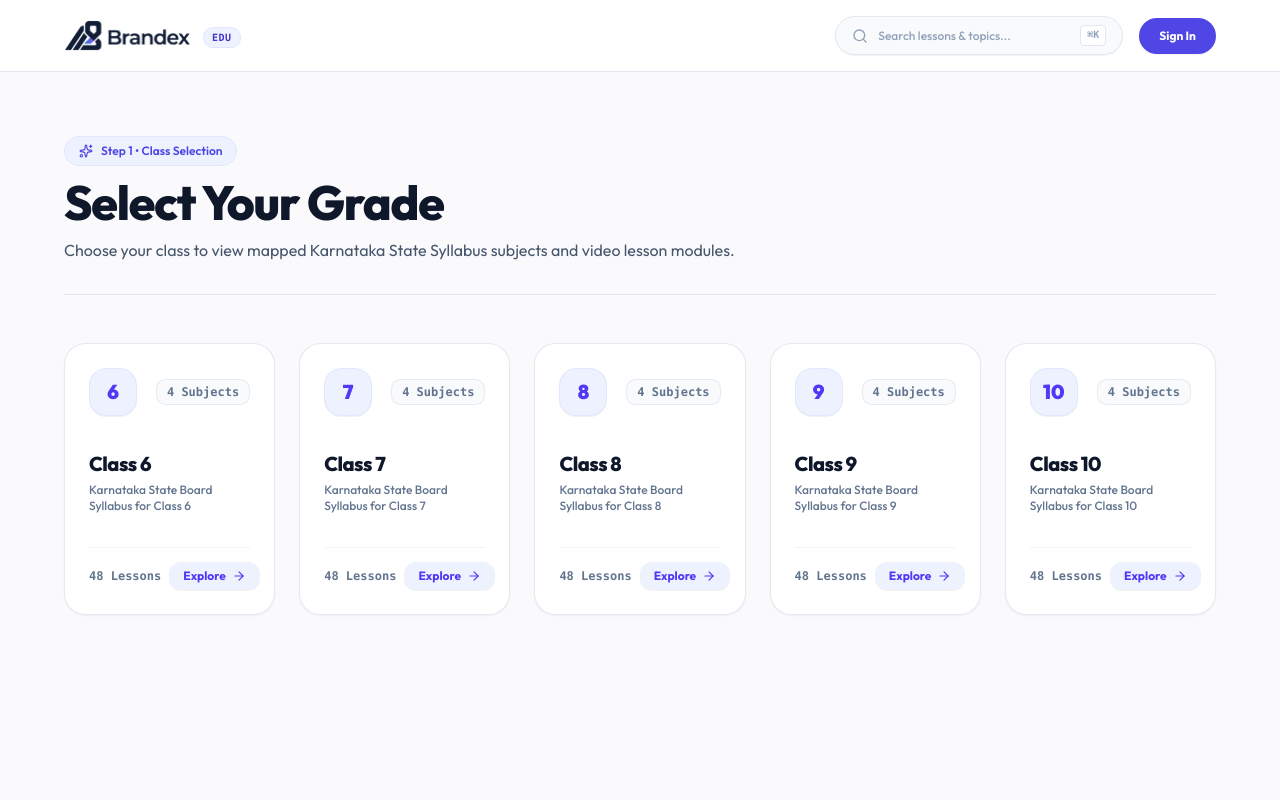
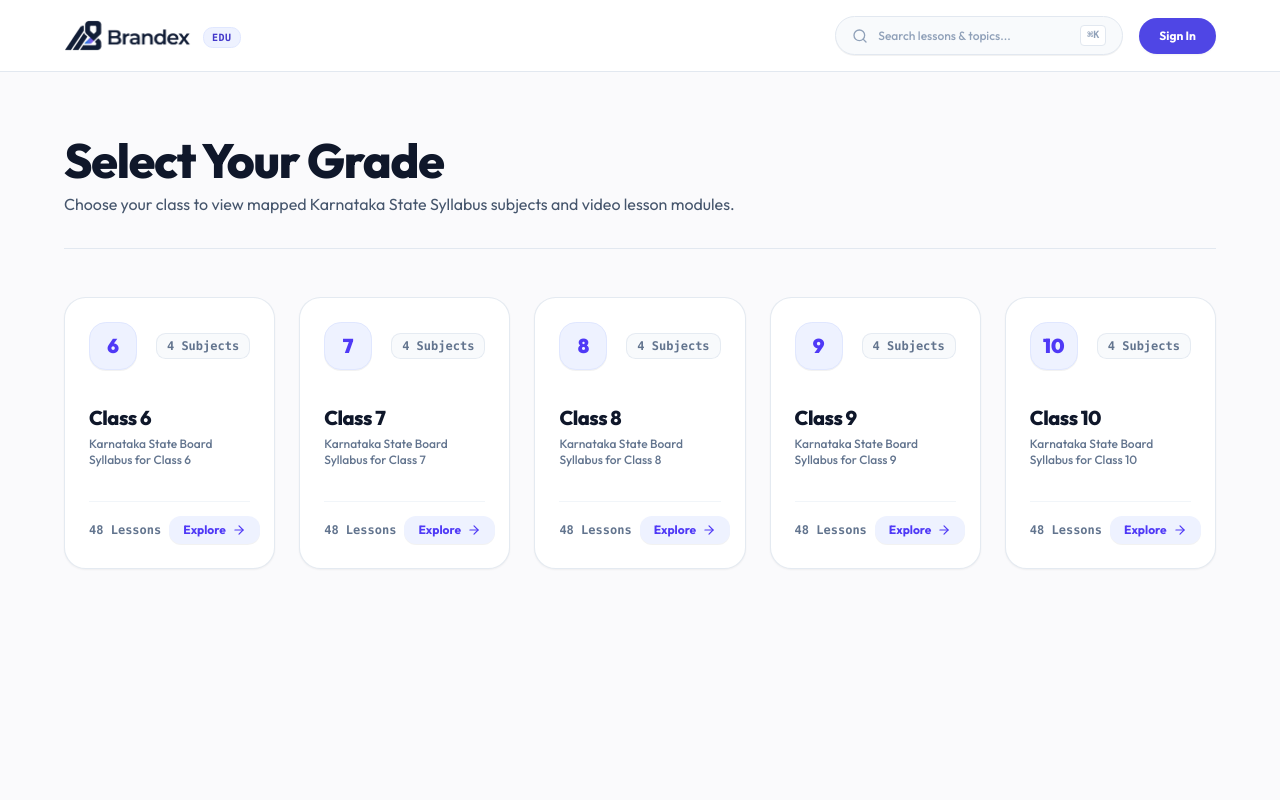
Before and after one commit to PavanKumar-HQ/Brandex-Education, a Next.js app: page /explore in a window 1280 px wide. Shown: the top 800 px of the page. Built offline with nearby package versions, Linux system fonts and the light colour scheme.

Commit message:
fix: remove step symbol badges and configure official Brandex favicon in App Router

```diff
--- a/src/app/explore/[classId]/[subjectSlug]/page.tsx
+++ b/src/app/explore/[classId]/[subjectSlug]/page.tsx
@@ -49,10 +49,6 @@ export default async function SubjectChaptersPage({
 
           <div className="flex flex-col sm:flex-row sm:items-center justify-between gap-4 pt-2">
             <div>
-              <div className="inline-flex items-center gap-2 px-3 py-1 rounded-full bg-indigo-50 border border-indigo-100 text-[#4F46E5] text-xs font-semibold mb-2">
-                <Sparkles className="w-3.5 h-3.5" />
-                <span>Step 3 • Syllabus Chapters &amp; Lessons</span>
-              </div>
               <h1 className="text-4xl sm:text-5xl font-extrabold text-[#0F172A] tracking-tight flex items-center gap-3">
                 <span>{currentSubject.name}</span>
                 <span className="text-sm font-mono font-bold text-[#4F46E5] bg-indigo-50 px-3 py-1 rounded-md border border-indigo-100">
--- a/src/app/explore/[classId]/page.tsx
+++ b/src/app/explore/[classId]/page.tsx
@@ -89,10 +89,6 @@ export default async function ClassSubjectPage({
 
           <div className="flex flex-col sm:flex-row sm:items-center justify-between gap-4 pt-2">
             <div>
-              <div className="inline-flex items-center gap-2 px-3 py-1 rounded-full bg-indigo-50 border border-indigo-100 text-[#4F46E5] text-xs font-semibold mb-2">
-                <Sparkles className="w-3.5 h-3.5" />
-                <span>Step 2 • Subject Selection</span>
-              </div>
               <h1 className="text-4xl sm:text-5xl font-extrabold text-[#0F172A] tracking-tight">
                 {currentClass.name}
               </h1>
--- a/src/app/explore/page.tsx
+++ b/src/app/explore/page.tsx
@@ -8,11 +8,7 @@ export default function ExplorePage() {
       <div className="w-full px-6 sm:px-10 lg:px-16 max-w-[1600px] mx-auto space-y-12">
 
         {/* Header */}
-        <div className="border-b border-[#E2E8F0] pb-8 space-y-3">
-          <div className="inline-flex items-center gap-2 px-3.5 py-1.5 rounded-full bg-indigo-50 border border-indigo-100 text-[#4F46E5] text-xs font-semibold">
-            <Sparkles className="w-3.5 h-3.5" />
-            <span>Step 1 • Class Selection</span>
-          </div>
+        <div className="border-b border-[#E2E8F0] pb-8 space-y-2">
           <h1 className="text-4xl sm:text-5xl font-extrabold text-[#0F172A] tracking-tight">
             Select Your Grade
           </h1>
--- a/src/app/layout.tsx
+++ b/src/app/layout.tsx
@@ -22,8 +22,11 @@ export const metadata: Metadata = {
   description: "Curriculum-organized educational video lessons and predefined quizzes for schools.",
   manifest: "/manifest.json",
   icons: {
-    icon: "/favicon.ico",
-    shortcut: "/brandex-icon.png",
+    icon: [
+      { url: "/favicon.ico" },
+      { url: "/icon.png", type: "image/png" },
+    ],
+    shortcut: "/icon.png",
     apple: "/apple-touch-icon.png",
   },
 };
```
Also changed, not shown: public/icon.png (renamed from public/apple-touch-icon.png), src/app/icon.png (renamed from public/brandex-icon.png).
